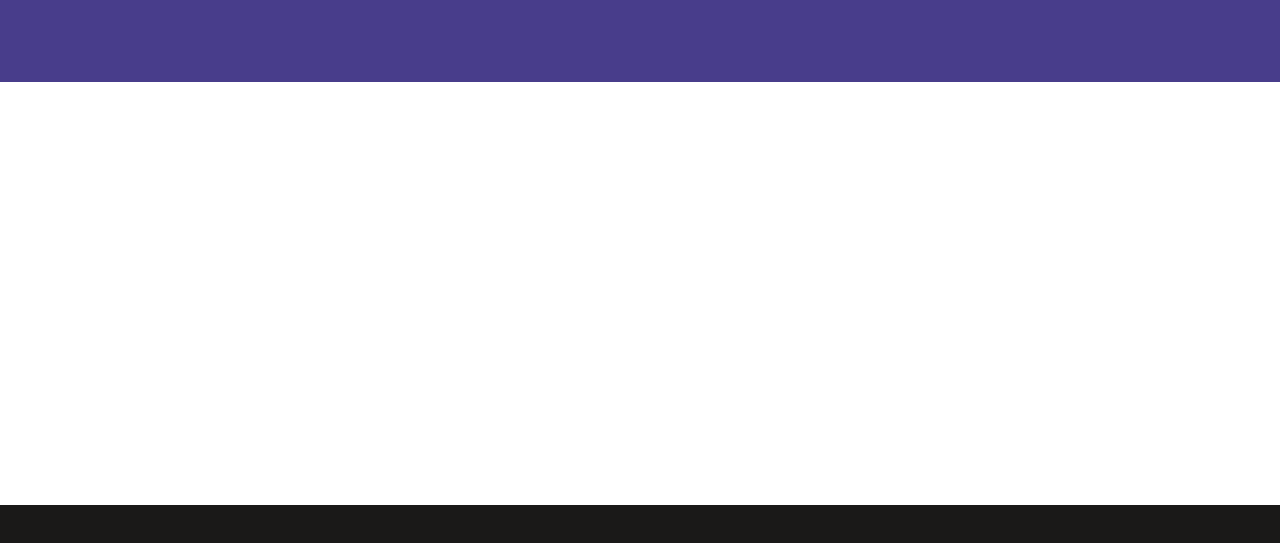
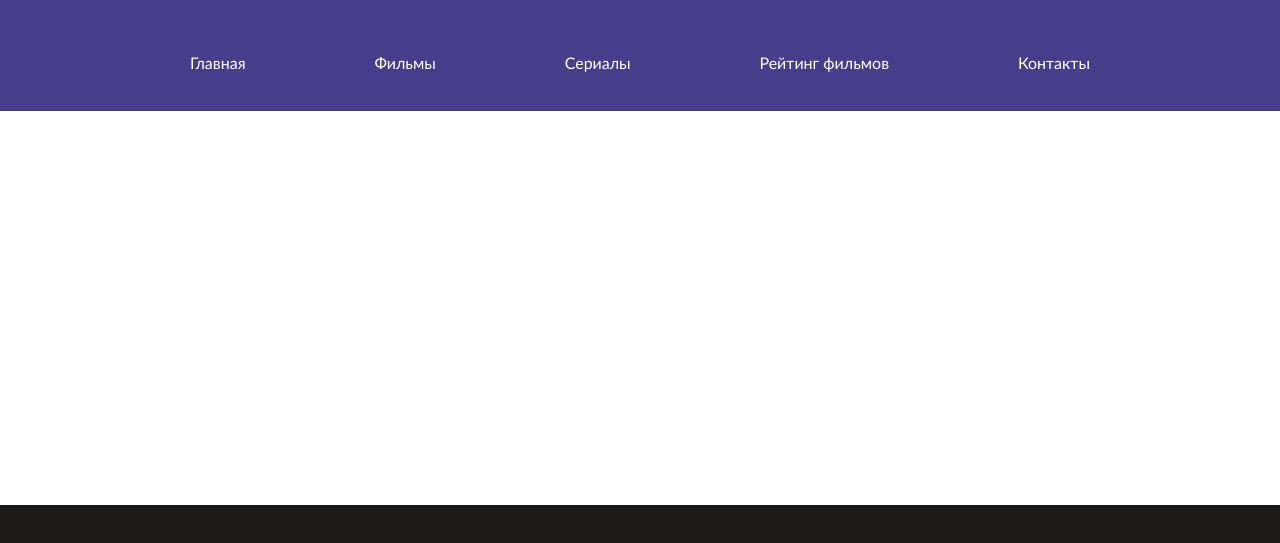
Before and after one commit to jkiddd/kinomonster, a plain HTML site: page index.html in a window 1280 px wide. Shown: the part 95-638 px from the top of the page. Drawn offline with Linux system fonts and the light colour scheme; a web font is replaced by a local one.

Commit message:
стиль меню

```diff
--- a/index.html
+++ b/index.html
@@ -24,6 +24,25 @@
             </h2>
           </div>
         </div>
+        <nav class="nav">
+          <ul class="menu">
+            <li class="menu__item">
+              <a href="#" class="menu__link">Главная</a>
+            </li>
+            <li class="menu__item">
+              <a href="#" class="menu__link">Фильмы</a>
+            </li>
+            <li class="menu__item">
+              <a href="#" class="menu__link">Сериалы</a>
+            </li>
+            <li class="menu__item">
+              <a href="#" class="menu__link">Рейтинг фильмов</a>
+            </li>
+            <li class="menu__item">
+              <a href="#" class="menu__link">Контакты</a>
+            </li>
+          </ul>
+        </nav>
       </div>
     </header>
   </div>
--- a/scss/page/_header.scss
+++ b/scss/page/_header.scss
@@ -1,6 +1,6 @@
 .header {
   background-color: darkslateblue;
-  height: 177px;
+  // height: 177px;
 }
 .logo {
   padding-bottom: 40px;
@@ -27,3 +27,18 @@
 .logo__subtitle-link {
   color: #999;
 }
+.nav {
+  padding-top: 15px;
+  padding-bottom: 35px;
+}
+.menu {
+  display: flex;
+  justify-content: space-between;
+
+}
+
+.menu__link {
+  color: #fff;
+  font-family: 'trebuchet ms', sans-serif;
+  font-weight: normal;
+}
```
Also changed, not shown: css/main.css, 1 other file.
